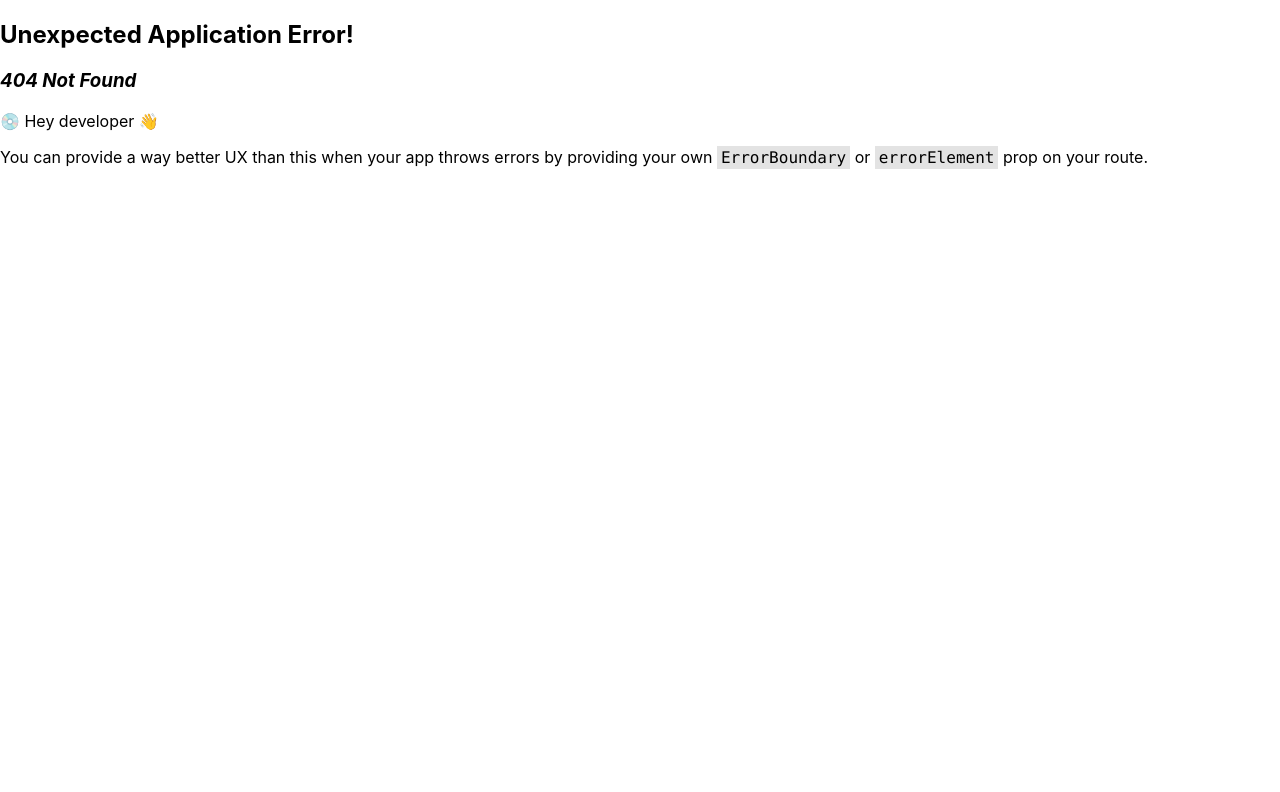
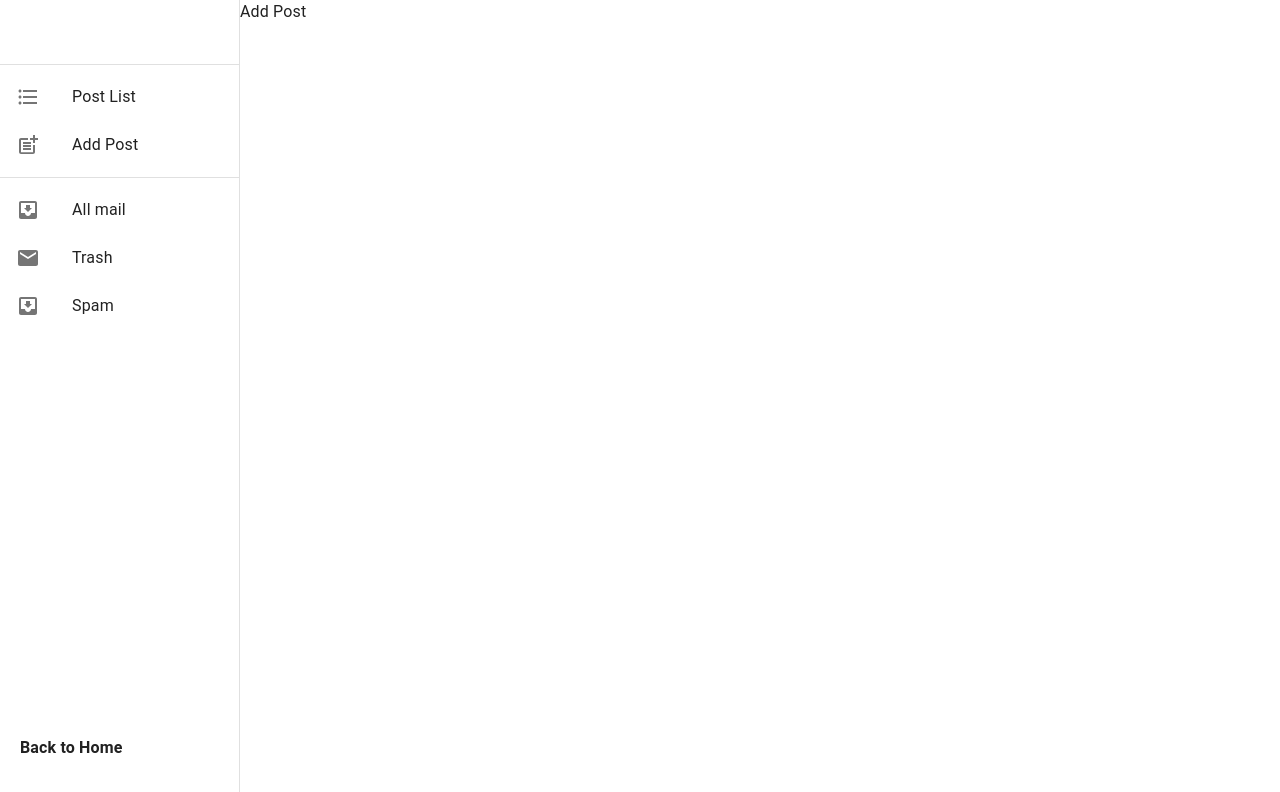
Before and after one commit to azalamin/simple-blog, a React (Create React App) app: page /dashboard/add-post in a window 1280 px wide. Before the commit this address had no page. Shown: the top 792 px of the page. Built offline with nearby package versions, Linux system fonts and the light colour scheme.

Commit message:
product delete added

```diff
--- /dev/null
+++ b/src/layout/Dashboard/Dashboard.js
@@ -0,0 +1,15 @@
+import Box from '@mui/material/Box';
+import * as React from 'react';
+import { Outlet } from 'react-router-dom';
+import SideBar from './SideBar';
+
+const Dashboard = () => {
+    return (
+        <Box sx={{ display: 'flex' }}>
+            <SideBar />
+            <Outlet />
+        </Box>
+    );
+}
+
+export default Dashboard
--- /dev/null
+++ b/src/layout/Dashboard/SideBar.js
@@ -0,0 +1,77 @@
+import FormatListBulletedIcon from '@mui/icons-material/FormatListBulleted';
+import MailIcon from '@mui/icons-material/Mail';
+import InboxIcon from '@mui/icons-material/MoveToInbox';
+import PostAddIcon from '@mui/icons-material/PostAdd';
+import { Box } from '@mui/material';
+import CssBaseline from '@mui/material/CssBaseline';
+import Divider from '@mui/material/Divider';
+import Drawer from '@mui/material/Drawer';
+import List from '@mui/material/List';
+import ListItem from '@mui/material/ListItem';
+import ListItemButton from '@mui/material/ListItemButton';
+import ListItemIcon from '@mui/material/ListItemIcon';
+import ListItemText from '@mui/material/ListItemText';
+import Toolbar from '@mui/material/Toolbar';
+import React from 'react';
+import { Link } from 'react-router-dom';
+import '../../layout/Main/Main.css';
+
+const drawerWidth = 240;
+
+const SideBar = () => {
+    return (
+        <>
+            <CssBaseline />
+
+            <Drawer
+                sx={{
+                    position: 'relative',
+                    width: drawerWidth,
+                    flexShrink: 0,
+                    '& .MuiDrawer-paper': {
+                        width: drawerWidth,
+                        boxSizing: 'border-box',
+                    },
+                }}
+                variant="permanent"
+                anchor="left"
+
+            >
+                <Toolbar />
+                <Divider />
+                <List>
+                    {['Post List', 'Add Post',].map((text, index) => (
+                        <Link className='linkButton' key={text} to={`/dashboard/${text.includes('Add Post') ? 'add-post' : ''}`}>
+                            <ListItem disablePadding>
+                                <ListItemButton>
+                                    <ListItemIcon>
+                                        {index % 2 === 0 ? <FormatListBulletedIcon /> : <PostAddIcon />}
+                                    </ListItemIcon>
+                                    <ListItemText primary={text} />
+                                </ListItemButton>
+                            </ListItem>
+                        </Link>
+                    ))}
+                </List>
+                <Divider />
+                <List>
+                    {['All mail', 'Trash', 'Spam'].map((text, index) => (
+                        <ListItem key={text} disablePadding>
+                            <ListItemButton>
+                                <ListItemIcon>
+                                    {index % 2 === 0 ? <InboxIcon /> : <MailIcon />}
+                                </ListItemIcon>
+                                <ListItemText primary={text} />
+                            </ListItemButton>
+                        </ListItem>
+                    ))}
+                </List>
+                <Box position='absolute' bottom={40} left={20}>
+                    <Link style={{ fontWeight: 'bold' }} className='linkButton' to='/'>Back to Home</Link>
+                </Box>
+            </Drawer>
+        </>
+    );
+};
+
+export default SideBar;
--- a/src/layout/Main/Main.css
+++ b/src/layout/Main/Main.css
@@ -2,3 +2,15 @@
 	text-decoration: none;
 	color: #f1f1f1;
 }
+.linkButton {
+	text-decoration: none;
+	color: #212121;
+}
+
+.deleteIcon:hover {
+	color: red;
+	background-color: aliceblue;
+	border-radius: 50%;
+	padding: 2px;
+	transition: all 0.2s;
+}
--- a/src/layout/Main/Navbar.js
+++ b/src/layout/Main/Navbar.js
@@ -159,9 +159,11 @@ const Navbar = () => {
                             onClose={handleCloseUserMenu}
                         >
                             {settings.map((setting) => (
-                                <MenuItem key={setting} onClick={handleCloseUserMenu}>
-                                    <Typography textAlign="center">{setting}</Typography>
-                                </MenuItem>
+                                <Link to={setting.toLowerCase()} className='linkButton'>
+                                    <MenuItem key={setting} onClick={handleCloseUserMenu}>
+                                        <Typography textAlign="center">{setting}</Typography>
+                                    </MenuItem>
+                                </Link>
                             ))}
                         </Menu>
                     </Box>
--- /dev/null
+++ b/src/pages/Dashboard/AddPost.js
@@ -0,0 +1,11 @@
+import React from 'react';
+
+const AddPost = () => {
+    return (
+        <div>
+            Add Post
+        </div>
+    );
+};
+
+export default AddPost;
--- /dev/null
+++ b/src/pages/Dashboard/PostList.js
@@ -0,0 +1,79 @@
+import DeleteIcon from '@mui/icons-material/Delete';
+import { Box } from '@mui/material';
+import Paper from '@mui/material/Paper';
+import Table from '@mui/material/Table';
+import TableBody from '@mui/material/TableBody';
+import TableCell from '@mui/material/TableCell';
+import TableContainer from '@mui/material/TableContainer';
+import TableHead from '@mui/material/TableHead';
+import TableRow from '@mui/material/TableRow';
+import React, { useEffect } from 'react';
+import { useDispatch, useSelector } from 'react-redux';
+import deletePost from '../../redux/thunk/deletePost';
+import loadPostData from '../../redux/thunk/fetchPosts';
+
+const PostList = () => {
+    const dispatch = useDispatch();
+
+    useEffect(() => {
+        dispatch(loadPostData())
+    }, [dispatch])
+
+    const posts = useSelector(state => state.post.posts)
+
+    return (
+        <Box marginY={5} marginX={2}>
+            <TableContainer component={Paper}>
+                <Table sx={{ minWidth: 850 }} aria-label="simple table">
+                    <TableHead>
+                        <TableRow>
+                            <TableCell sx={{
+                                fontWeight: 'bold'
+                            }}>Title</TableCell>
+                            <TableCell align="right" sx={{
+                                fontWeight: 'bold'
+                            }}>Author</TableCell>
+                            <TableCell align="right" sx={{
+                                fontWeight: 'bold'
+                            }}>Description</TableCell>
+                            <TableCell align="right" sx={{
+                                fontWeight: 'bold'
+                            }}>Image</TableCell>
+                            <TableCell align="right" sx={{
+                                fontWeight: 'bold'
+                            }}>Action</TableCell>
+                        </TableRow>
+                    </TableHead>
+                    <TableBody>
+                        {
+                            posts.map(post => <>
+                                <TableRow
+                                    key={post._id}
+                                    sx={{ '&:last-child td, &:last-child th': { border: 0 } }}
+                                >
+                                    <TableCell component="th" scope="row">
+                                        {`${post?.title?.slice(0, 25)}...`}
+                                    </TableCell>
+                                    <TableCell align="right">{post.author}</TableCell>
+                                    <TableCell align="right"> {`${post?.description?.slice(0, 20)}...`}</TableCell>
+                                    <TableCell align="right">
+                                        <a href={post.image} target="_blank" rel="noopener noreferrer">{`${post?.image?.slice(0, 12)}...`}
+                                        </a>
+                                    </TableCell>
+                                    <TableCell align="right">
+                                        <DeleteIcon onClick={() => dispatch(deletePost(post._id))} className='deleteIcon' sx={{
+                                            cursor: 'pointer',
+
+                                        }} />
+                                    </TableCell>
+                                </TableRow></>)
+                        }
+                    </TableBody>
+                </Table>
+            </TableContainer>
+
+        </Box>
+    );
+};
+
+export default PostList;
--- a/src/redux/actionTypes/actionTypes.js
+++ b/src/redux/actionTypes/actionTypes.js
@@ -1,2 +1,3 @@
 export const ADD_POST = 'ADD_POST'
 export const LOAD_POST = 'LOAD_POST'
+export const DELETE_POST = 'DELETE_POST'
--- a/src/redux/actions/postAction.js
+++ b/src/redux/actions/postAction.js
@@ -1,4 +1,4 @@
-import { ADD_POST, LOAD_POST } from '../actionTypes/actionTypes';
+import { ADD_POST, DELETE_POST, LOAD_POST } from '../actionTypes/actionTypes';
 
 export const loadPost = (data) => ({
     type: LOAD_POST,
@@ -9,3 +9,8 @@ export const addPost = (post) => ({
     type: ADD_POST,
     payload: post,
 });
+
+export const removePost = (id) => ({
+    type: DELETE_POST,
+    payload: id,
+})
--- a/src/redux/reducers/postReducer.js
+++ b/src/redux/reducers/postReducer.js
@@ -1,4 +1,4 @@
-import { ADD_POST, LOAD_POST } from '../actionTypes/actionTypes';
+import { DELETE_POST, LOAD_POST } from '../actionTypes/actionTypes';
 
 const initialState = {
     posts: [],
@@ -11,15 +11,14 @@ const postReducer = (state = initialState, action) => {
                 ...state,
                 posts: action.payload,
             };
-        case ADD_POST:
+        case DELETE_POST:
             return {
-
+                ...state,
+                posts: state.posts.filter(post => post._id !== action.payload)
             };
         default:
             return state;
-
     }
-
 }
 
 export default postReducer
--- /dev/null
+++ b/src/redux/thunk/deletePost.js
@@ -0,0 +1,20 @@
+import { removePost } from '../actions/postAction';
+
+const deletePost = (id) => {
+    return async (dispatch, getState) => {
+        const res = await fetch(`http://localhost:5000/posts/${id}`, {
+            method: 'DELETE',
+            headers: {
+                "content-type": 'application/json'
+            }
+        });
+        const data = await res.json();
+
+        if (data.acknowledged) {
+            dispatch(removePost(id))
+        }
+    }
+}
+
+
+export default deletePost
```
Also changed, not shown: src/routes/routes.js (+17 -0 lines).
